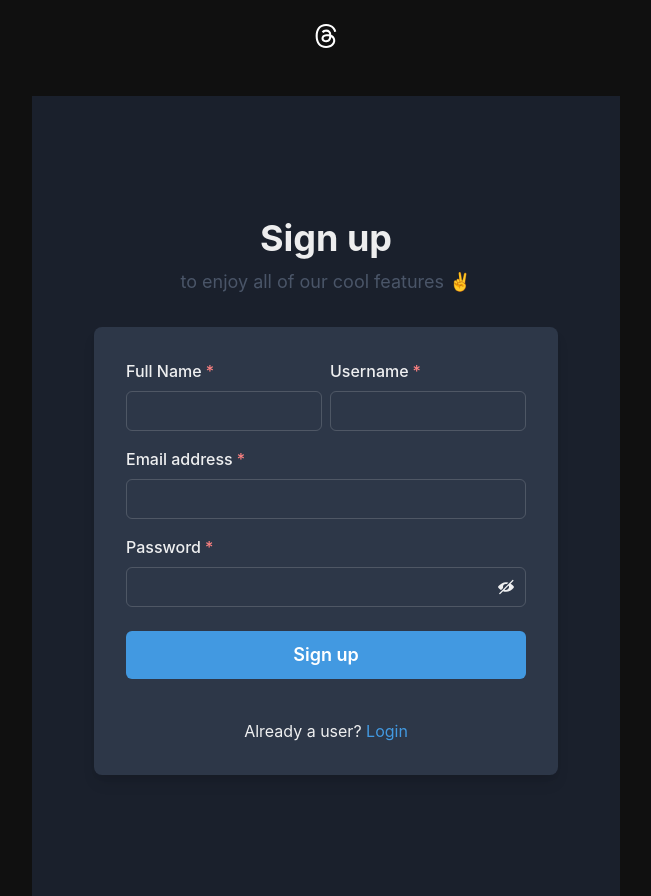
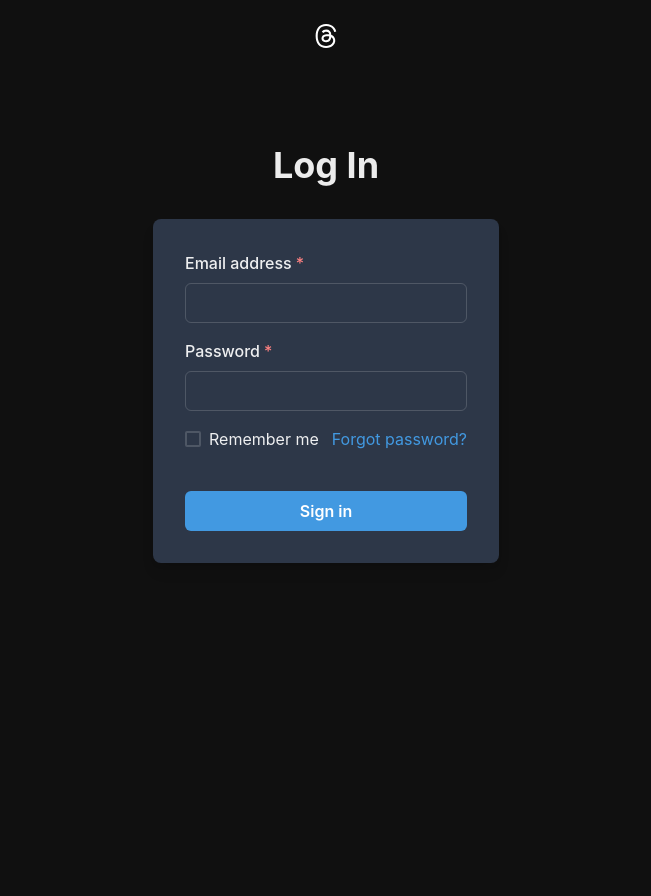
Before and after one commit to yghugardare/Threads, a React (Vite) app in the folder threads-ui/: page /auth in a window 1280 px wide. Shown: the whole page, without its empty margins (314-965 px from the left). After the commit the page ends 800 px from the top, so only its background shows below. Built offline with nearby package versions, Linux system fonts and the light colour scheme.

Commit message:
feat: added Login UI Card

```diff
--- /dev/null
+++ b/threads-ui/src/components/LoginCard.jsx
@@ -0,0 +1,65 @@
+'use client'
+
+import {
+  Flex,
+  Box,
+  FormControl,
+  FormLabel,
+  Input,
+  Checkbox,
+  Stack,
+  Button,
+  Heading,
+  Text,
+  useColorModeValue,
+} from '@chakra-ui/react'
+
+export default function LogInCard() {
+  return (
+    <Flex
+      align={'center'}
+      justify={'center'}
+      >
+      <Stack spacing={8} mx={'auto'} maxW={'lg'} py={12} px={6}>
+        <Stack align={'center'}>
+          <Heading fontSize={'4xl'}>Log In</Heading>
+
+        </Stack>
+        <Box
+          rounded={'lg'}
+          bg={useColorModeValue('white', 'gray.700')}
+          boxShadow={'lg'}
+          p={8}>
+          <Stack spacing={4}>
+            <FormControl id="email" isRequired>
+              <FormLabel>Email address</FormLabel>
+              <Input type="email" />
+            </FormControl>
+            <FormControl id="password" isRequired>
+              <FormLabel>Password</FormLabel>
+              <Input type="password" />
+            </FormControl>
+            <Stack spacing={10}>
+              <Stack
+                direction={{ base: 'column', sm: 'row' }}
+                align={'start'}
+                justify={'space-between'}>
+                <Checkbox>Remember me</Checkbox>
+                <Text color={'blue.400'}
+                cursor={"pointer"}>Forgot password?</Text>
+              </Stack>
+              <Button
+                bg={'blue.400'}
+                color={'white'}
+                _hover={{
+                  bg: 'blue.500',
+                }}>
+                Sign in
+              </Button>
+            </Stack>
+          </Stack>
+        </Box>
+      </Stack>
+    </Flex>
+  )
+}
--- a/threads-ui/src/components/SignUpCard.jsx
+++ b/threads-ui/src/components/SignUpCard.jsx
@@ -1,5 +1,3 @@
-'use client'
-
 import {
   Flex,
   Box,
@@ -15,33 +13,35 @@
   Text,
   useColorModeValue,
   Link,
-} from '@chakra-ui/react'
-import { useState } from 'react'
-import { ViewIcon, ViewOffIcon } from '@chakra-ui/icons'
+} from "@chakra-ui/react";
+import { useState } from "react";
+import { ViewIcon, ViewOffIcon } from "@chakra-ui/icons";
 
 export default function SignupCard() {
-  const [showPassword, setShowPassword] = useState(false)
+  const [showPassword, setShowPassword] = useState(false);
 
   return (
     <Flex
-      minH={'100vh'}
-      align={'center'}
-      justify={'center'}
-      bg={useColorModeValue('gray.50', 'gray.800')}>
-      <Stack spacing={8} mx={'auto'} maxW={'lg'} py={12} px={6}>
-        <Stack align={'center'}>
-          <Heading fontSize={'4xl'} textAlign={'center'}>
+      align={"center"}
+      justify={"center"}
+
+      bg={useColorModeValue("", "")}
+    >
+      <Stack spacing={8} mx={"auto"} maxW={"lg"} py={12} px={6}>
+        <Stack align={"center"}>
+          <Heading fontSize={"4xl"} textAlign={"center"}>
             Sign up
           </Heading>
-          <Text fontSize={'lg'} color={'gray.600'}>
+          <Text fontSize={"lg"} color={"gray.600"}>
             to enjoy all of our cool features ✌️
           </Text>
         </Stack>
         <Box
-          rounded={'lg'}
-          bg={useColorModeValue('white', 'gray.700')}
-          boxShadow={'lg'}
-          p={8}>
+          rounded={"lg"}
+          bg={useColorModeValue("white", "gray.700")}
+          boxShadow={"lg"}
+          p={8}
+        >
           <Stack spacing={4}>
             <HStack>
               <Box>
@@ -64,11 +64,14 @@
             <FormControl id="password" isRequired>
               <FormLabel>Password</FormLabel>
               <InputGroup>
-                <Input type={showPassword ? 'text' : 'password'} />
-                <InputRightElement h={'full'}>
+                <Input type={showPassword ? "text" : "password"} />
+                <InputRightElement h={"full"}>
                   <Button
-                    variant={'ghost'}
-                    onClick={() => setShowPassword((showPassword) => !showPassword)}>
+                    variant={"ghost"}
+                    onClick={() =>
+                      setShowPassword((showPassword) => !showPassword)
+                    }
+                  >
                     {showPassword ? <ViewIcon /> : <ViewOffIcon />}
                   </Button>
                 </InputRightElement>
@@ -78,22 +81,23 @@
               <Button
                 loadingText="Submitting"
                 size="lg"
-                bg={'blue.400'}
-                color={'white'}
+                bg={"blue.400"}
+                color={"white"}
                 _hover={{
-                  bg: 'blue.500',
-                }}>
+                  bg: "blue.500",
+                }}
+              >
                 Sign up
               </Button>
             </Stack>
             <Stack pt={6}>
-              <Text align={'center'}>
-                Already a user? <Link color={'blue.400'}>Login</Link>
+              <Text align={"center"}>
+                Already a user? <Link color={"blue.400"}>Login</Link>
               </Text>
             </Stack>
           </Stack>
         </Box>
       </Stack>
     </Flex>
-  )
+  );
 }
--- a/threads-ui/src/pages/AuthPage.jsx
+++ b/threads-ui/src/pages/AuthPage.jsx
@@ -1,10 +1,12 @@
+import LogInCard from "../components/LoginCard"
 import SignupCard from "../components/SignUpCard"
 
 
 function AuthPage() {
   return (
     <div>
-        <SignupCard/>
+        {/* <SignupCard/> */}
+        <LogInCard/>
     </div>
   )
 }
```
